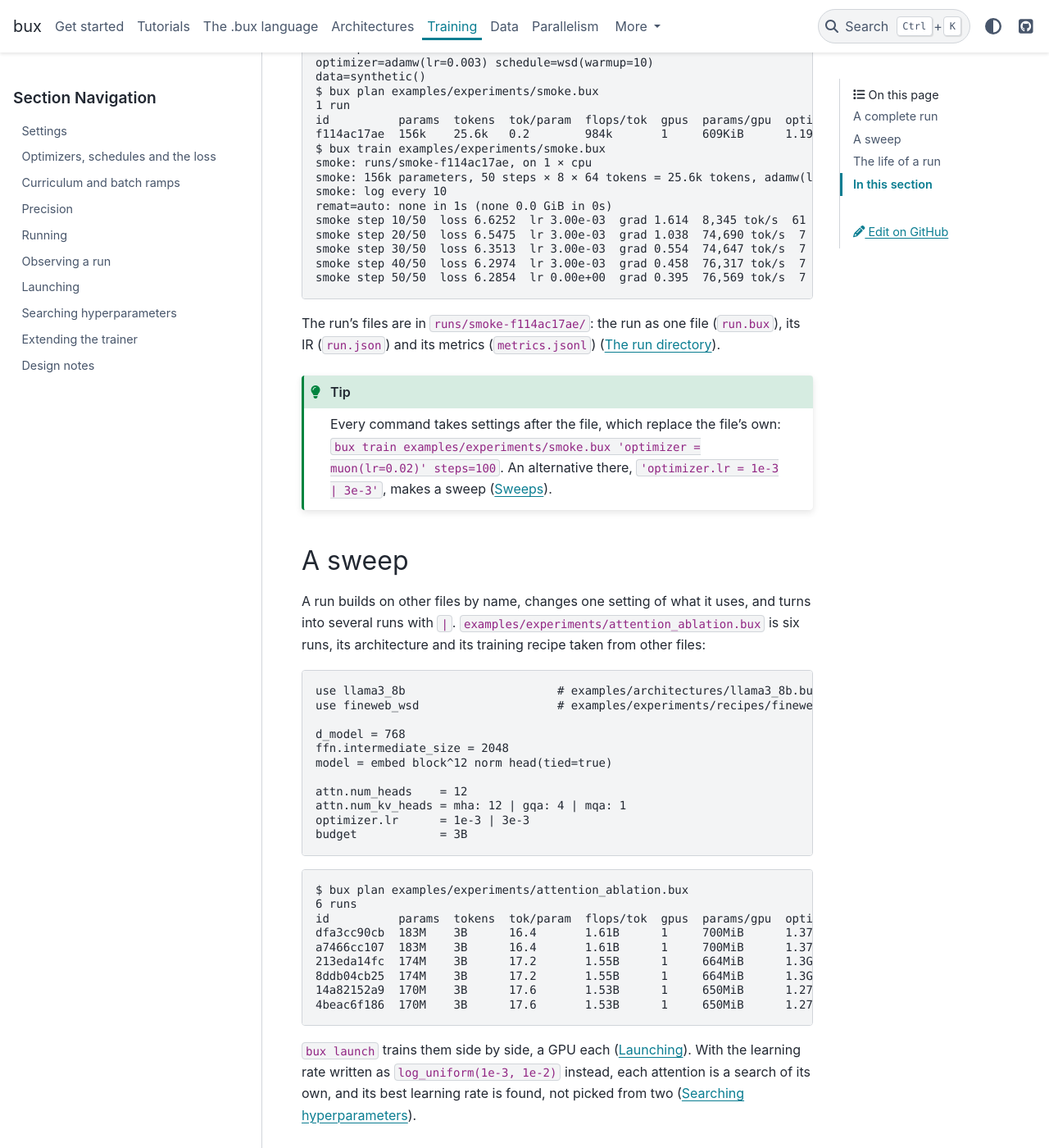
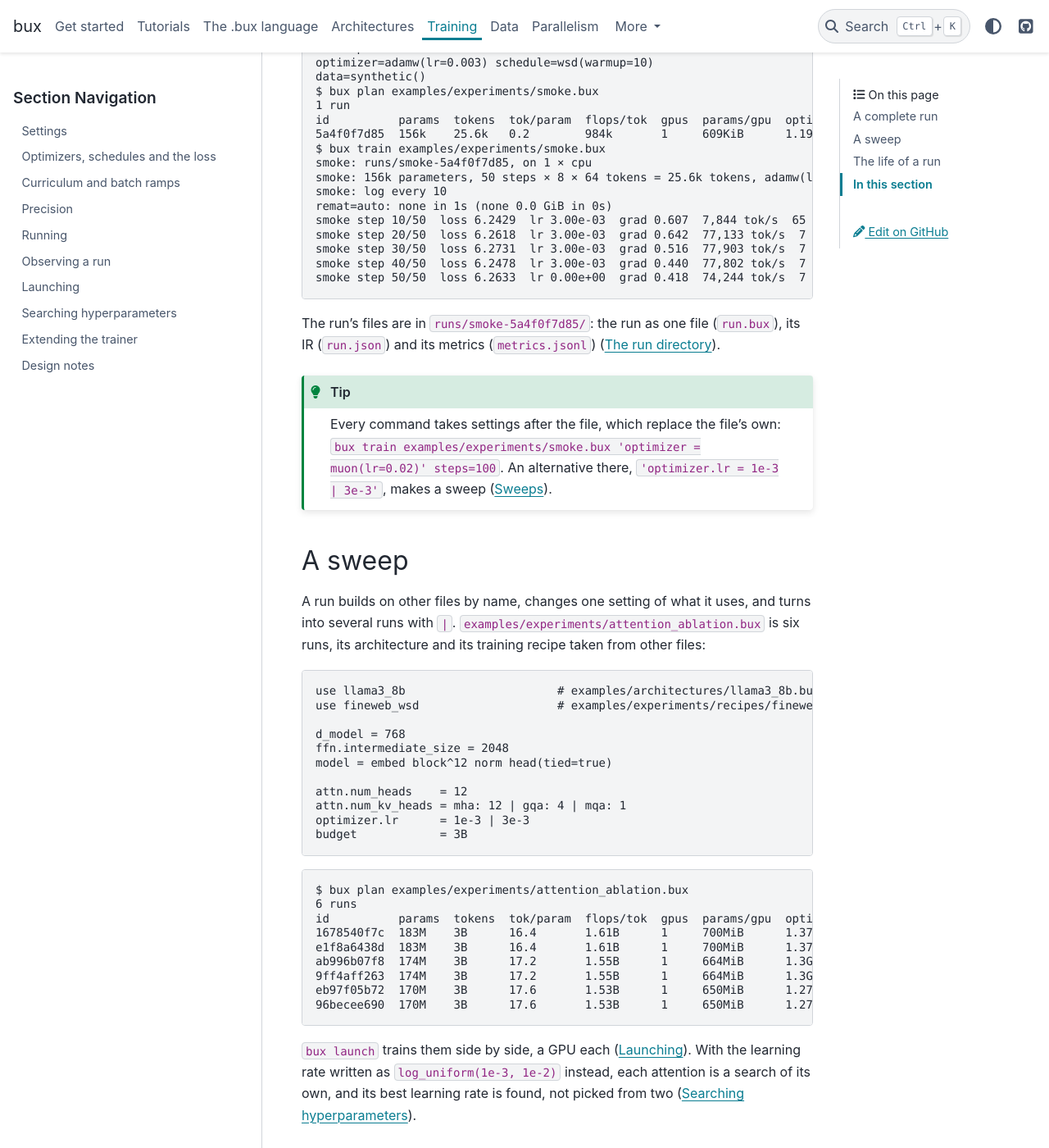
Before and after one commit to pilot7747/bux, a Sphinx documentation site: the page built from docs/training/index.md, in a window 1280 px wide and 1400 px high, scrolled down 958 px. Shown: the whole window at 82% size. Built offline with Sphinx 7.4.7 and the PyData theme 0.15.4, drawn with Linux system fonts in a browser that asks for light colours.

Commit message:
Docs: the smoke run's outputs as the new init trains it, run 5a4f0f7d85, on the console, plan, ids and metrics.jsonl pages
The init of 04f897e changed every run's starting weights and id; observing.md,
running.md and training/index.md quoted the run before it (f114ac17ae, loss 6.6252 at
step 10). Each sample is now a fresh run's on 04f897e: bux check, bux plan (the smoke
run's and attention_ablation's six ids), bux fmt's ids, the train and observe consoles,
and metrics.jsonl's first lines, which have the log's time/* metrics too.

Co-Authored-By: Claude Opus 5.5 <noreply@anthropic.com>

````diff
--- a/docs/training/index.md
+++ b/docs/training/index.md
@@ -44,20 +44,20 @@ data=synthetic()
 $ bux plan examples/experiments/smoke.bux
 1 run
 id          params  tokens  tok/param  flops/tok  gpus  params/gpu  optim/gpu  bubble  run
-f114ac17ae  156k    25.6k   0.2        984k       1     609KiB      1.19MiB    0%      smoke
+5a4f0f7d85  156k    25.6k   0.2        984k       1     609KiB      1.19MiB    0%      smoke
 $ bux train examples/experiments/smoke.bux
-smoke: runs/smoke-f114ac17ae, on 1 × cpu
+smoke: runs/smoke-5a4f0f7d85, on 1 × cpu
 smoke: 156k parameters, 50 steps × 8 × 64 tokens = 25.6k tokens, adamw(lr=0.003), wsd(warmup=10)
 smoke: log every 10
 remat=auto: none in 1s (none 0.0 GiB in 0s)
-smoke step 10/50  loss 6.6252  lr 3.00e-03  grad 1.614  8,345 tok/s  61 ms/step  data 0.1 ms  compiled in 0.5s  0:00:01 < 0:00:02
-smoke step 20/50  loss 6.5475  lr 3.00e-03  grad 1.038  74,690 tok/s  7 ms/step  data 0.0 ms  0:00:01 < 0:00:00
-smoke step 30/50  loss 6.3513  lr 3.00e-03  grad 0.554  74,647 tok/s  7 ms/step  data 0.0 ms  0:00:01 < 0:00:00
-smoke step 40/50  loss 6.2974  lr 3.00e-03  grad 0.458  76,317 tok/s  7 ms/step  data 0.0 ms  0:00:01 < 0:00:00
-smoke step 50/50  loss 6.2854  lr 0.00e+00  grad 0.395  76,569 tok/s  7 ms/step  data 0.0 ms  0:00:01 < 0:00:00
+smoke step 10/50  loss 6.2429  lr 3.00e-03  grad 0.607  7,844 tok/s  65 ms/step  data 0.1 ms  compiled in 0.5s  0:00:01 < 0:00:03
+smoke step 20/50  loss 6.2618  lr 3.00e-03  grad 0.642  77,133 tok/s  7 ms/step  data 0.0 ms  0:00:01 < 0:00:00
+smoke step 30/50  loss 6.2731  lr 3.00e-03  grad 0.516  77,903 tok/s  7 ms/step  data 0.0 ms  0:00:01 < 0:00:00
+smoke step 40/50  loss 6.2478  lr 3.00e-03  grad 0.440  77,802 tok/s  7 ms/step  data 0.0 ms  0:00:01 < 0:00:00
+smoke step 50/50  loss 6.2633  lr 0.00e+00  grad 0.418  74,244 tok/s  7 ms/step  data 0.0 ms  0:00:01 < 0:00:00
 ```
 
-The run's files are in `runs/smoke-f114ac17ae/`: the run as one file (`run.bux`), its
+The run's files are in `runs/smoke-5a4f0f7d85/`: the run as one file (`run.bux`), its
 IR (`run.json`) and its metrics (`metrics.jsonl`) ([The run
 directory](running.md#the-run-directory)).
 
@@ -92,12 +92,12 @@ budget            = 3B
 $ bux plan examples/experiments/attention_ablation.bux
 6 runs
 id          params  tokens  tok/param  flops/tok  gpus  params/gpu  optim/gpu  bubble  run
-dfa3cc90cb  183M    3B      16.4       1.61B      1     700MiB      1.37GiB    0%      attention_ablation[mha, optimizer.lr=1e-3]
-a7466cc107  183M    3B      16.4       1.61B      1     700MiB      1.37GiB    0%      attention_ablation[mha, optimizer.lr=3e-3]
-213eda14fc  174M    3B      17.2       1.55B      1     664MiB      1.3GiB     0%      attention_ablation[gqa, optimizer.lr=1e-3]
-8ddb04cb25  174M    3B      17.2       1.55B      1     664MiB      1.3GiB     0%      attention_ablation[gqa, optimizer.lr=3e-3]
-14a82152a9  170M    3B      17.6       1.53B      1     650MiB      1.27GiB    0%      attention_ablation[mqa, optimizer.lr=1e-3]
-4beac6f186  170M    3B      17.6       1.53B      1     650MiB      1.27GiB    0%      attention_ablation[mqa, optimizer.lr=3e-3]
+1678540f7c  183M    3B      16.4       1.61B      1     700MiB      1.37GiB    0%      attention_ablation[mha, optimizer.lr=1e-3]
+e1f8a6438d  183M    3B      16.4       1.61B      1     700MiB      1.37GiB    0%      attention_ablation[mha, optimizer.lr=3e-3]
+ab996b07f8  174M    3B      17.2       1.55B      1     664MiB      1.3GiB     0%      attention_ablation[gqa, optimizer.lr=1e-3]
+9ff4aff263  174M    3B      17.2       1.55B      1     664MiB      1.3GiB     0%      attention_ablation[gqa, optimizer.lr=3e-3]
+eb97f05b72  170M    3B      17.6       1.53B      1     650MiB      1.27GiB    0%      attention_ablation[mqa, optimizer.lr=1e-3]
+96becee690  170M    3B      17.6       1.53B      1     650MiB      1.27GiB    0%      attention_ablation[mqa, optimizer.lr=3e-3]
 ```
 
 `bux launch` trains them side by side, a GPU each ([Launching](launching.md)).
````
Also changed, not shown: docs/training/observing.md (+6 -6 lines), docs/training/running.md (+17 -17 lines).
